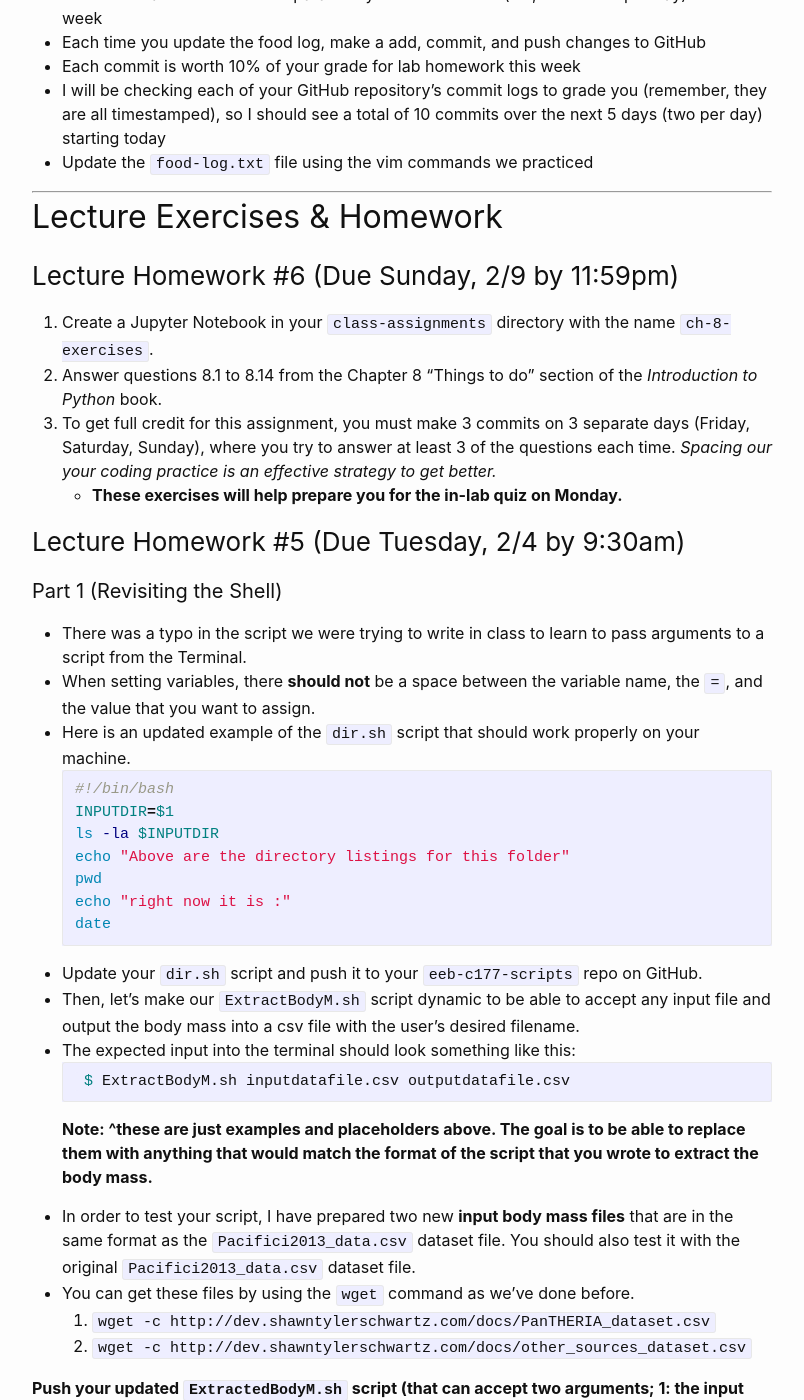
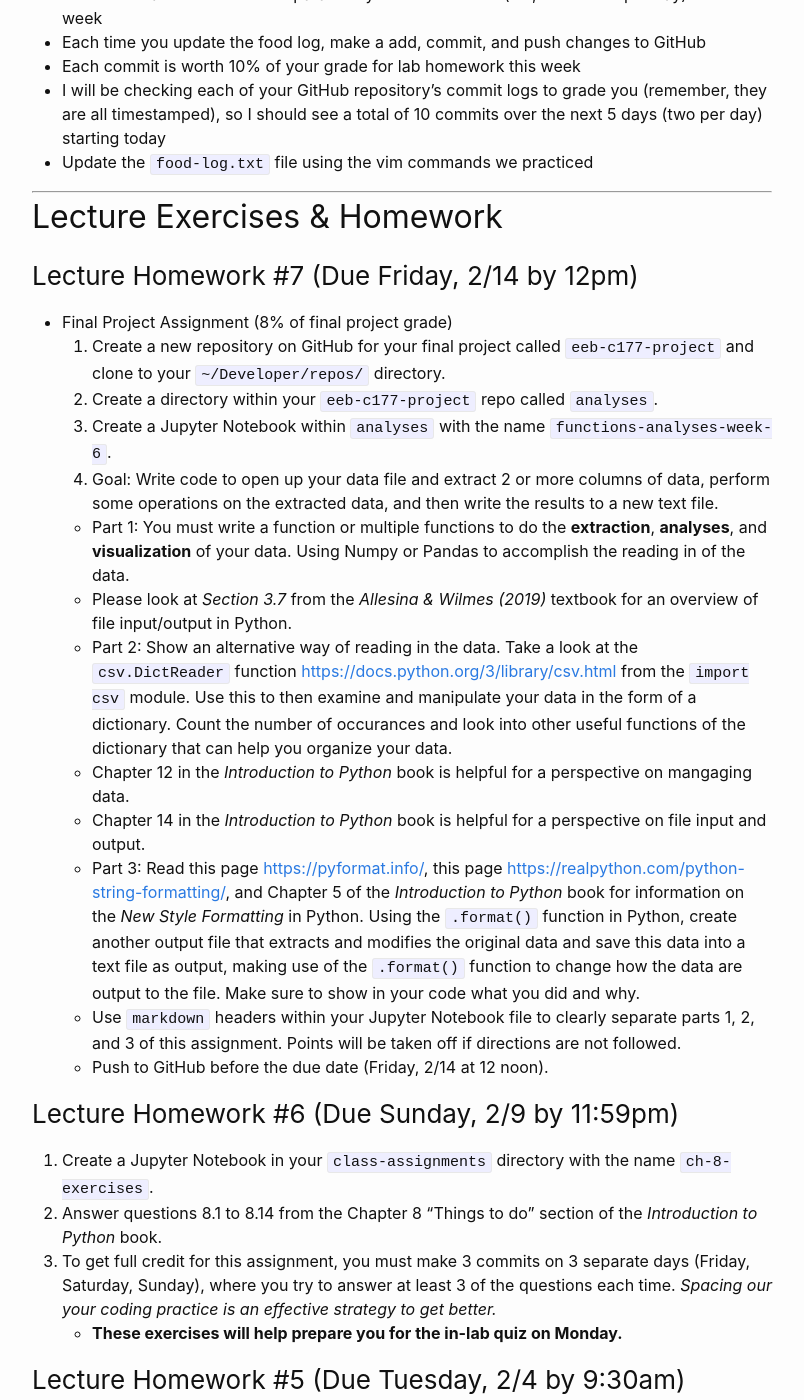
Before and after one commit to shawntschwartz/eeb-c177-w20, a Jekyll site: the page built from homework.md, in a window 1280 px wide and 1400 px high, scrolled down 2047 px. Shown: the whole window, without its empty margins (238-1042 px from the left). Built offline with Jekyll 4.4.1, drawn with Linux system fonts in a browser that asks for light colours.

Commit message:
added final project new assignment to homework

```diff
--- a/homework.md
+++ b/homework.md
@@ -63,6 +63,21 @@ See [https://shawntylerschwartz.github.io/eeb-c177-w20/2020/01/13/lab-week-2/](h
 <hr />
 
 ## Lecture Exercises & Homework
+### Lecture Homework #7 (Due Friday, 2/14 by 12pm)
+ - Final Project Assignment (8% of final project grade)
+ 1. Create a new repository on GitHub for your final project called `eeb-c177-project` and clone to your `~/Developer/repos/` directory.
+ 2. Create a directory within your `eeb-c177-project` repo called `analyses`.
+ 3. Create a Jupyter Notebook within `analyses` with the name `functions-analyses-week-6`.
+ 4. Goal: Write code to open up your data file and extract 2 or more columns of data, perform some operations on the extracted data, and then write the results to a new text file.
+    - Part 1: You must write a function or multiple functions to do the **extraction**, **analyses**, and **visualization** of your data. Using Numpy or Pandas to accomplish the reading in of the data.
+    - Please look at *Section 3.7* from the *Allesina & Wilmes (2019)* textbook for an overview of file input/output in Python.
+    - Part 2: Show an alternative way of reading in the data. Take a look at the `csv.DictReader` function [https://docs.python.org/3/library/csv.html](https://docs.python.org/3/library/csv.html) from the `import csv` module. Use this to then examine and manipulate your data in the form of a dictionary. Count the number of occurances and look into other useful functions of the dictionary that can help you organize your data.
+    - Chapter 12 in the *Introduction to Python* book is helpful for a perspective on mangaging data.
+    - Chapter 14 in the *Introduction to Python* book is helpful for a perspective on file input and output.
+    - Part 3: Read this page [https://pyformat.info/](https://pyformat.info/), this page [https://realpython.com/python-string-formatting/](https://realpython.com/python-string-formatting/), and Chapter 5 of the *Introduction to Python* book for information on the _New Style Formatting_ in Python. Using the `.format()` function in Python, create another output file that extracts and modifies the original data and save this data into a text file as output, making use of the `.format()` function to change how the data are output to the file. Make sure to show in your code what you did and why.
+    - Use `markdown` headers within your Jupyter Notebook file to clearly separate parts 1, 2, and 3 of this assignment. Points will be taken off if directions are not followed.
+    - Push to GitHub before the due date (Friday, 2/14 at 12 noon).
+
 ### Lecture Homework #6 (Due Sunday, 2/9 by 11:59pm)
 1. Create a Jupyter Notebook in your `class-assignments` directory with the name `ch-8-exercises`.
 2. Answer questions 8.1 to 8.14 from the Chapter 8 "Things to do" section of the _Introduction to Python_ book.
```
